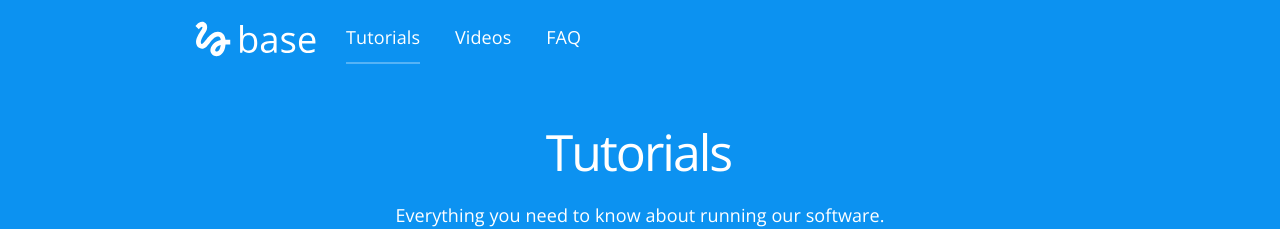
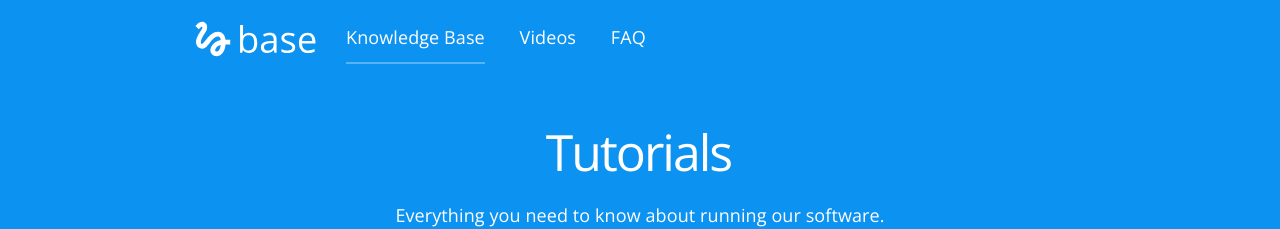
Before and after one commit to WebServico/kb, a Jekyll site: the page built from index.html, in a window 1280 px wide. Shown: the top 229 px of the page. Built offline with Jekyll 4.4.1, drawn with Linux system fonts in a browser that asks for light colours; nearby versions of some CDN libraries.

Commit message:
Update navigation.yml

```diff
--- a/_data/navigation.yml
+++ b/_data/navigation.yml
@@ -1,4 +1,4 @@
-- name: Tutorials
+- name: Knowledge Base
   link: /
 - name: Videos
   link: /videos/
```
